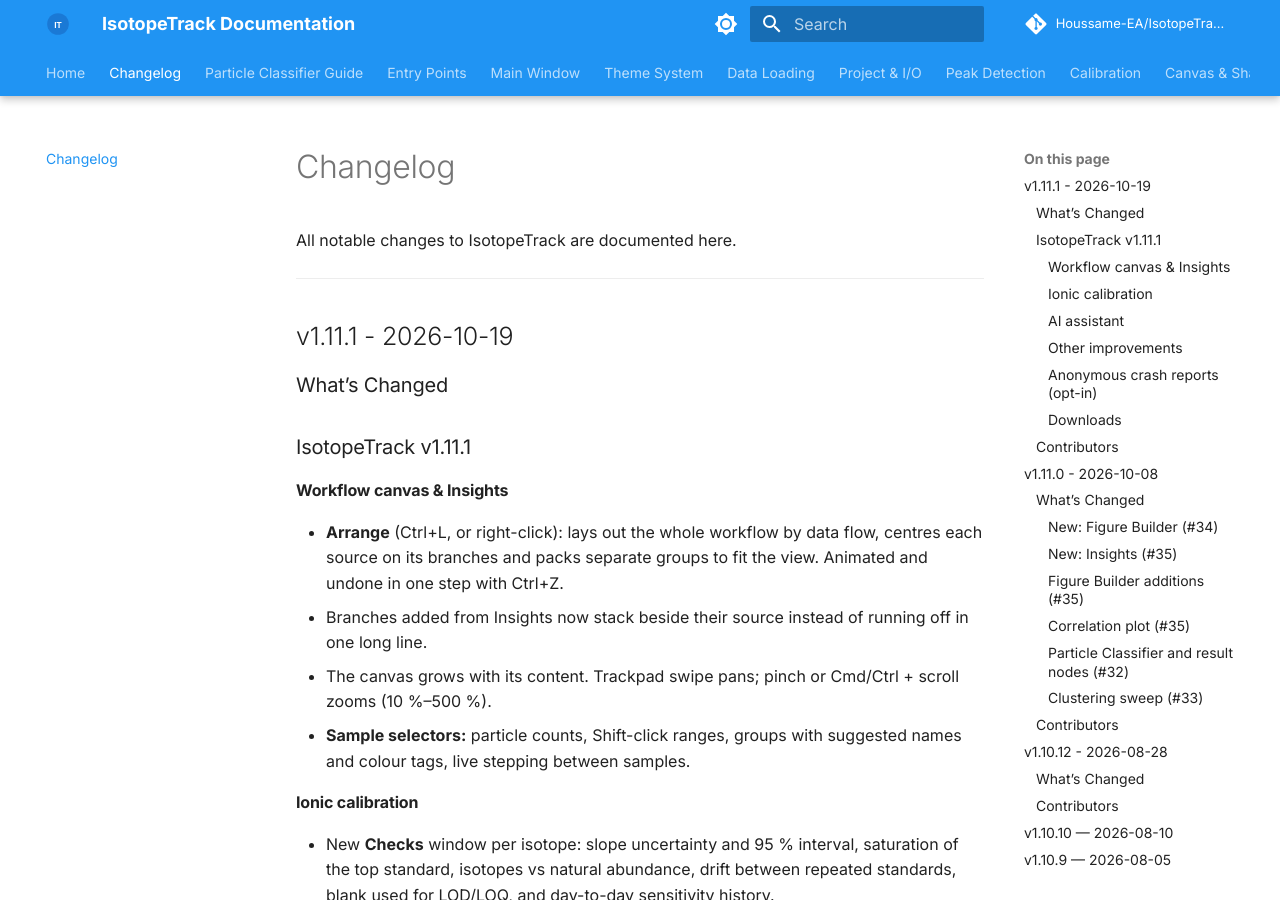
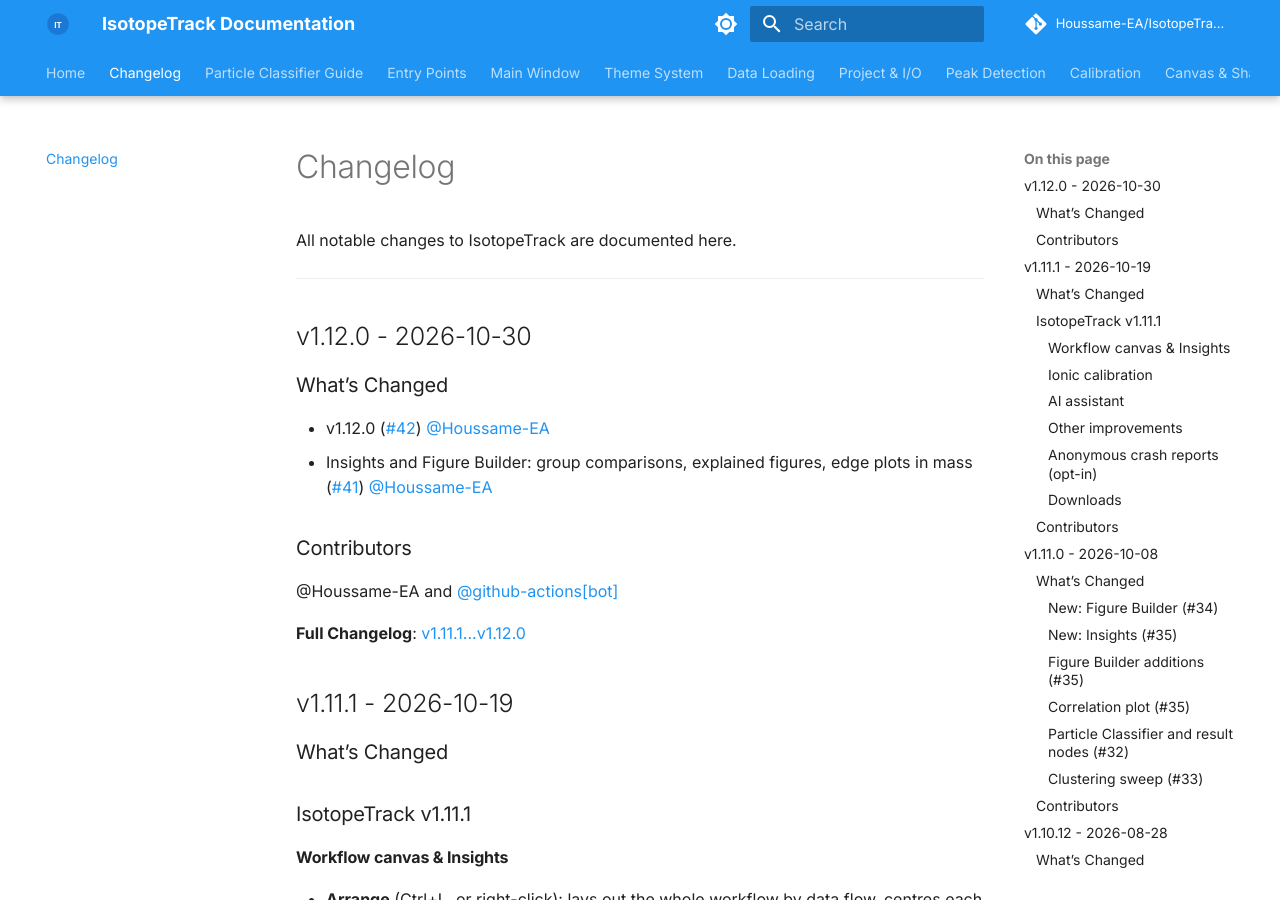
Before and after one commit to Houssame-EA/IsotopeTrack, an MkDocs documentation site: the page built from docs/changelog.md, in a window 1280 px wide and 900 px high. Built offline with MkDocs 1.6.1 and Material for MkDocs 9.7.7, drawn with Linux system fonts in a browser that asks for light colours; comment, search, counter and statistics services are not loaded; the version menu is left out.

Commit message:
Update CHANGELOG

```diff
--- a/docs/changelog.md
+++ b/docs/changelog.md
@@ -4,6 +4,19 @@ All notable changes to IsotopeTrack are documented here.
 
 
 ---
+
+## v1.12.0 - 2026-10-30
+
+### What’s Changed
+
+- v1.12.0 ([#42](https://github.com/Houssame-EA/IsotopeTrack/pull/42)) [@Houssame-EA](https://github.com/Houssame-EA)
+- Insights and Figure Builder: group comparisons, explained figures, edge plots in mass ([#41](https://github.com/Houssame-EA/IsotopeTrack/pull/41)) [@Houssame-EA](https://github.com/Houssame-EA)
+
+### Contributors
+
+@Houssame-EA and [@github-actions[bot]](https://github.com/apps/github-actions)
+
+**Full Changelog**: [v1.11.1...v1.12.0](https://github.com/Houssame-EA/IsotopeTrack/compare/v1.11.1...v1.12.0)
 
 ## v1.11.1 - 2026-10-19
 
```
